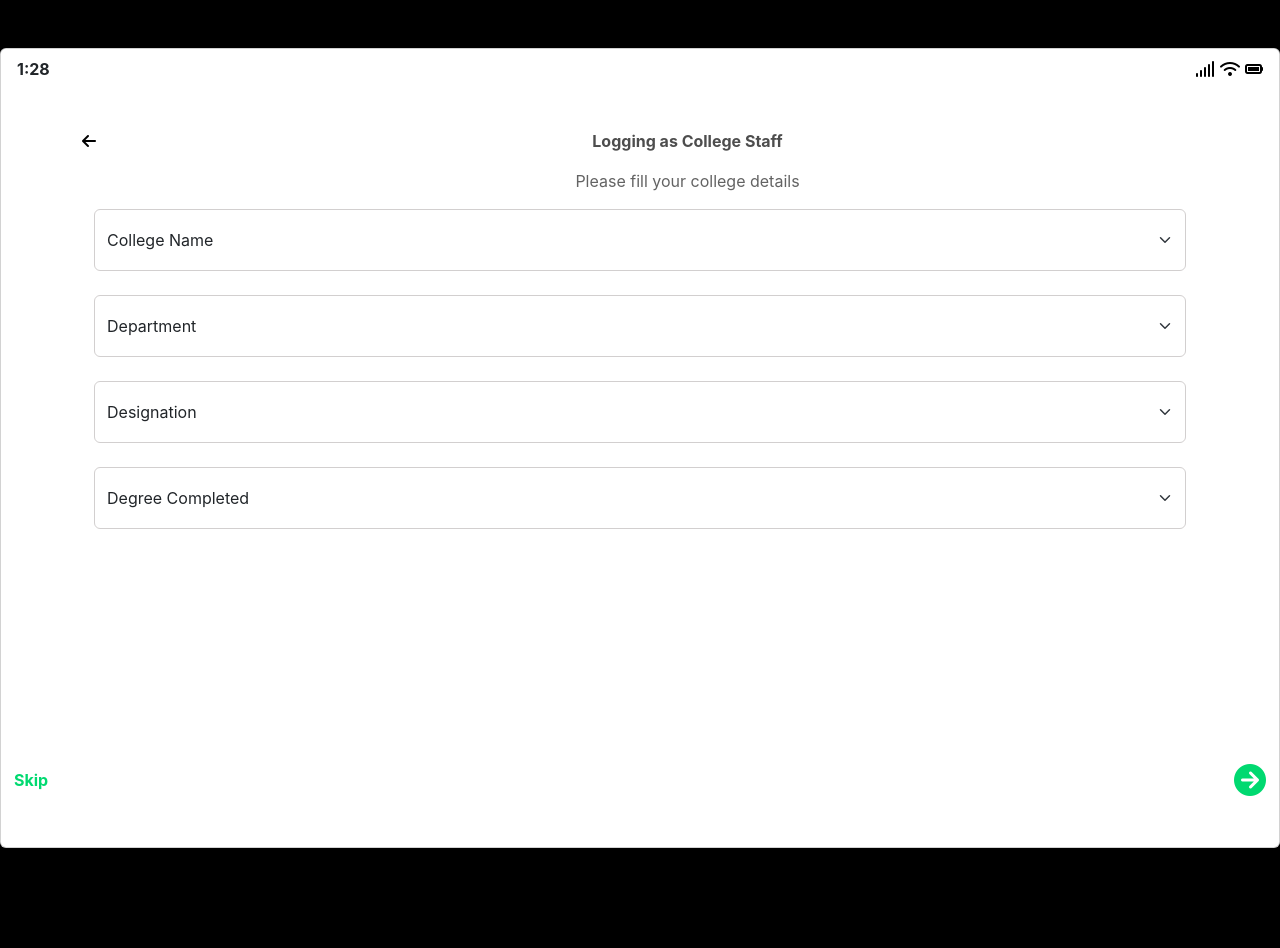
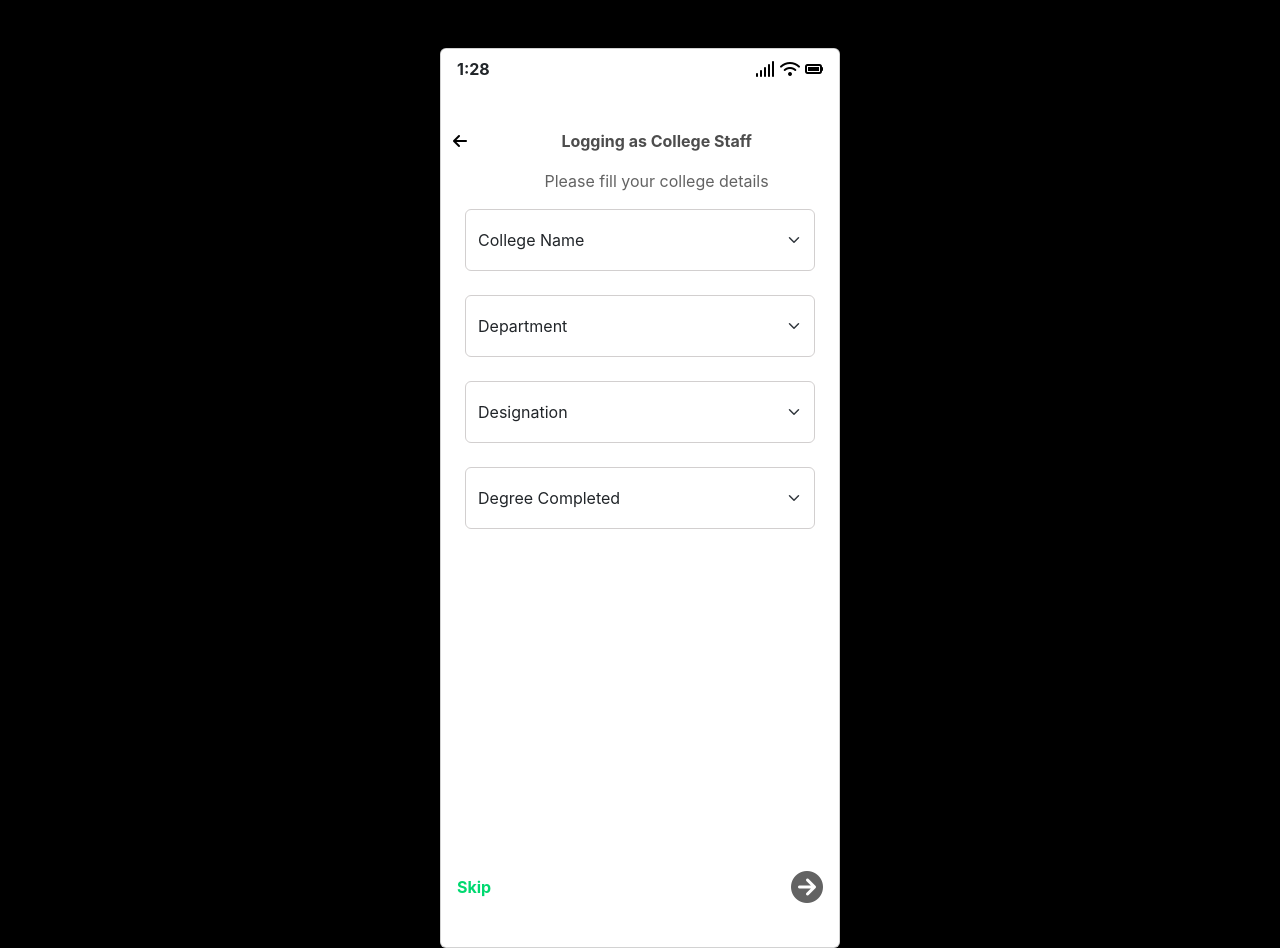
Before and after one commit to FrodoNaveen/STUNXT, a React (Create React App) app: page /staff in a window 1280 px wide. Before the commit the page ends 848 px from the top, so only its background shows below. Built offline with nearby package versions, Linux system fonts and the light colour scheme.

Commit message:
staff and student page form updated

```diff
--- a/src/App.css
+++ b/src/App.css
@@ -4,15 +4,15 @@ body {
 
 /* width and height auto responsive */
 
+.phoneSize {
+  width: 400px;
+  height: 900px;
+}
+
 /* .phoneSize {
-  width: 400px;
-  height: 940px;
-} */
-
-.phoneSize {
   width: auto;
   height: 100vh;
-}
+} */
 
 /* @media (min-width:567px) {
   .phoneSize {
@@ -29,7 +29,7 @@ body {
 }
 
 .welcomeBody {
-  height: 940px;
+  height: 800px;
 }
 
 .navicons {
@@ -254,7 +254,7 @@ input[type=radio]:checked {
 }
 
 
-/* for Map in event page */
+/* for Map in eventDetails page */
 .mapouter {
   position: relative;
   text-align: right;
--- a/src/components/CollegeStaff.js
+++ b/src/components/CollegeStaff.js
@@ -27,6 +27,10 @@ const CollegeStaff = () => {
 
   // Generate an array of years (e.g., from 2022 to 2030)
   const years = Array.from({ length: 20 }, (_, index) => 1990 + index);
+
+  function skipGoToHomePage() {
+    navigate("/home")
+  }
 
   return (
     <div
@@ -126,18 +130,18 @@ const CollegeStaff = () => {
       <div className="mt-5 flex-grow-1"></div>
       <div className="mt-10 mb-5 style={{ marginTop: 'auto' }}">
         <div className="float-start ">
-          <button className="btn" style={{ color: "#00d970" }}>
+          <span className="cursorPointer ms-3" style={{ color: "#00d970" }} onClick={skipGoToHomePage}>
             <b>Skip</b>
-          </button>
+          </span>
         </div>
         <div className="float-end ">
-          <button
-            className="btn"
-            style={{ color: "#00d970" }}
+          <span
+            className="cursorPointer me-3"
+            style={{ color: isFormFilled ? "#00d970" : "#636363" }}
             onClick={goToStaffPage2}
           >
             <i className="fa-solid fa-circle-arrow-right fa-2xl"></i>
-          </button>
+          </span>
         </div>
       </div>
     </div>
--- a/src/components/CollegeStudent.js
+++ b/src/components/CollegeStudent.js
@@ -9,16 +9,20 @@ const CollegeStudent = () => {
   const [collegeName, setCollegeName] = useState("");
   const [department, setDepartment] = useState("");
   const [year, setYear] = useState("");
+  const [registerNumber, setRegisterNumber] = useState("")
 
   function goToLoginasPage() {
     navigate("/loginaspage");
   }
 
+  const isFormFilled = graduation && collegeName && department && year && registerNumber
+
   // Generate an array of years (e.g., from 2022 to 2030)
   const years = Array.from({ length: 12 }, (_, index) => 2010 + index);
 
   function goToHomePage() {
-    navigate("/home")
+    isFormFilled ? navigate("/home") : alert("please fill the details")
+
   }
 
   return (
@@ -117,6 +121,10 @@ const CollegeStudent = () => {
                 <input
                   className="form-control formInputHeight"
                   placeholder="Register Number (in ID Card)"
+                  onChange={(e) => setRegisterNumber(e.target.value)}
+                  value={registerNumber}
+                  name="registerNumber"
+
                 />
               </div>
             </div>
@@ -124,7 +132,7 @@ const CollegeStudent = () => {
         </div>
 
         <div className="container" style={{ marginTop: "250px" }}>
-          <span className="btn w-100 rounded-5  continueBtn" onClick={goToHomePage}><b>Continue</b></span>
+          <span className="btn w-100 rounded-5" style={{ backgroundColor: isFormFilled ? "#00d970" : "#636363", color: "white" }} onClick={goToHomePage}><b>Continue</b></span>
         </div>
       </div>
     </div>
--- a/src/components/SuggestList.js
+++ b/src/components/SuggestList.js
@@ -18,7 +18,7 @@ const SuggestList = () => {
                                     <small>{ele.userCollege}</small>
                                 </div>
                                 <div className="col-6 mt-2">
-                                    <span className="float-start cursorPointer text-danger ms-2"><small>Remove</small></span>
+                                    <span className="float-start cursorPointer text-danger ms-1"><small>Remove</small></span>
                                     <button className="wishNowBtn float-end"><small>Follow</small></button>
                                 </div>
                             </div>
--- a/src/components/Verification.js
+++ b/src/components/Verification.js
@@ -137,7 +137,7 @@ const Verification = () => {
                         ? "#00d970"
                         : null,
                   }}
-                  readOnly // Use readOnly instead of placeholder for static text
+                // Use readOnly instead of placeholder for static text
                 />
               </span>
             </div>
```
